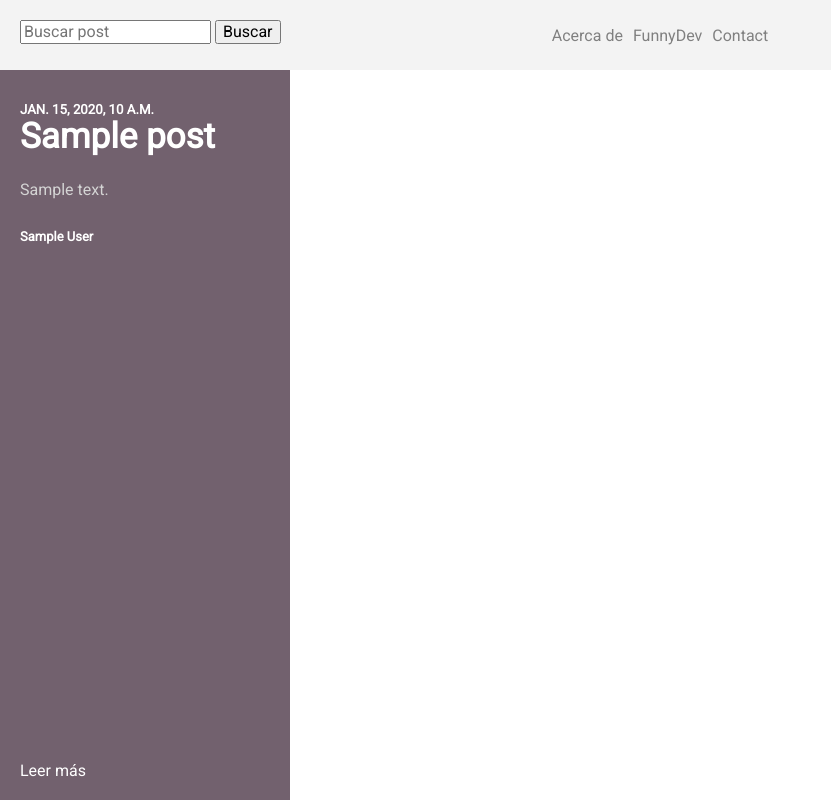
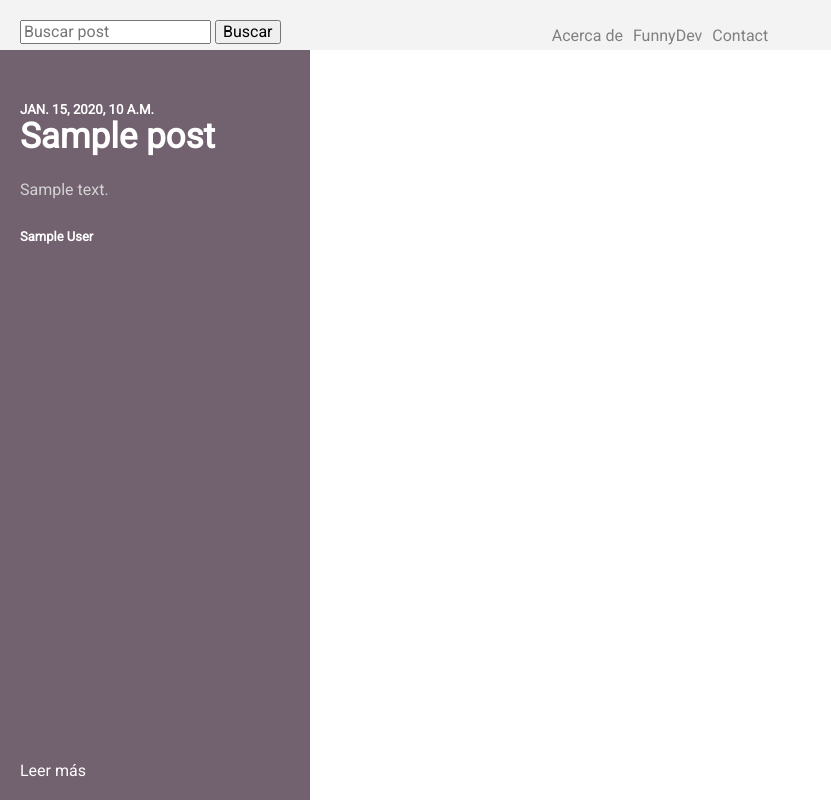
Before and after one commit to TheEnmanuel23/funnydev, a Django app: page / in a window 1280 px wide. Shown: the whole page, without its empty margins (0-831 px from the left). Run offline with Django 3.2, Linux system fonts and the light colour scheme; tables that the repository leaves empty hold one stand-in row (values such as "Sample post"); some libraries are stand-ins or nearby versions.

Commit message:
logre hacer que se mostraran bien conrespecto al tamaño de los div de los post y estableci los colores

```diff
--- a/src/static/css/base.css
+++ b/src/static/css/base.css
@@ -15,7 +15,7 @@ html, body {
   position: fixed;
   right: 0;
   left: 0;
-  height: 70px; }
+  height: 50px; }
   .main-menu nav {
     margin-top: 27px; }
     .main-menu nav ul {
@@ -39,30 +39,45 @@ form {
 .post-list-container {
   display: flex;
   height: 100%; }
-  .post-list-container .post {
+  .post-list-container .post-container {
     padding-top: 80px;
     padding-left: 20px;
     padding-right: 20px;
-    padding-bottom: 15px;
-    width: 250px;
-    position: relative;
-    background: #72616e;
-    color: white; }
-    .post-list-container .post .title {
+    padding-bottom: 15px; }
+    .post-list-container .post-container .post {
+      color: white;
+      word-wrap: break-word;
+      width: 270px; }
+      .post-list-container .post-container .post .title {
         font-size: 35px;
         margin-top: 0px; }
-    .post-list-container .post .date {
+      .post-list-container .post-container .post .date {
         margin-bottom: 0px;
         text-transform: uppercase; }
-    .post-list-container .post .description {
+      .post-list-container .post-container .post .description {
         color: #d4d4d4; }
-    .post-list-container .post .author {
+      .post-list-container .post-container .post .author {
         font-size: 13px; }
-    .post-list-container .post .read-more {
+      .post-list-container .post-container .post .read-more {
         position: absolute;
         bottom: 0;
         margin-bottom: 20px;
         text-decoration: none;
-      color: white; }
+        color: white;
+        width: 100px; }
+  .post-list-container .post-container:nth-child(1n+7) {
+    background: #0082c8; }
+  .post-list-container .post-container:nth-child(2n+6) {
+    background: #167c80; }
+  .post-list-container .post-container:nth-child(3n+5) {
+    background: #a2c5bf; }
+  .post-list-container .post-container:nth-child(4n+4) {
+    background: #e54b4b; }
+  .post-list-container .post-container:nth-child(5n+3) {
+    background: #16528e; }
+  .post-list-container .post-container:nth-child(6n+2) {
+    background: #e8846b; }
+  .post-list-container .post-container:nth-child(7n+1) {
+    background: #72616e; }
 
 /*# sourceMappingURL=base.css.map */
--- a/src/static/devoloment_static/scss/base.scss
+++ b/src/static/devoloment_static/scss/base.scss
@@ -16,7 +16,7 @@ html, body{
   position: fixed;
   right: 0;
   left: 0;
-  height: 70px;
+  height: 50px;
 
   nav{
     margin-top: 27px;
@@ -50,16 +50,16 @@ form{
   display: flex;
   height: 100%;
 
-  .post{
-
+  .post-container{
     padding-top: 80px;
     padding-left: 20px;
     padding-right: 20px;
     padding-bottom: 15px;
-    width: 250px;
-    position: relative;
-    background: #72616e;
+
+    .post{
       color: white;
+      word-wrap: break-word;
+      width: 270px;
 
       .title{
         font-size: 35px;
@@ -81,6 +81,35 @@ form{
         margin-bottom: 20px;
         text-decoration: none;
         color: white;
+        width: 100px;
       }
     }
   }
+
+  & .post-container:nth-child(1n+7){
+    background: #0082c8;
+  }
+
+   & .post-container:nth-child(2n+6){
+    background: #167c80;
+  }
+
+  & .post-container:nth-child(3n+5){
+    background: #a2c5bf;
+  }
+
+  & .post-container:nth-child(4n+4){
+    background: #e54b4b;
+  }
+
+  & .post-container:nth-child(5n+3){
+    background: #16528e;
+  }
+
+  & .post-container:nth-child(6n+2){
+    background: #e8846b;
+  }
+  & .post-container:nth-child(7n+1){
+    background: #72616e;
+  }
+}
--- a/src/templates/post_list.html
+++ b/src/templates/post_list.html
@@ -7,12 +7,14 @@
 
 	<div class="post-list-container">
 		 {% for post in posts %}
+		 	<div class="post-container">
 				<div class="post">
 					<h5 class="date">{{ post.timestamp }}</h5>
 					<h1 class="title">{{ post.title }}</h1>
 					<p class="description">{{ post.description }}</p>
 					<h6 class="author">{{ post.author }}</h6>
-				<p><a href="{{ post.get_absolute_url }}" class="read-more">Leer más</a></p>
+					<a href="{{ post.get_absolute_url }}" class="read-more">Leer más</a>
+				</div>
 		 	</div>
 		{% endfor %}
 	</div>
```
Also changed, not shown: src/templates/home.html (+0 -8 lines). Lines whose indentation alone changed are shown as unchanged.
